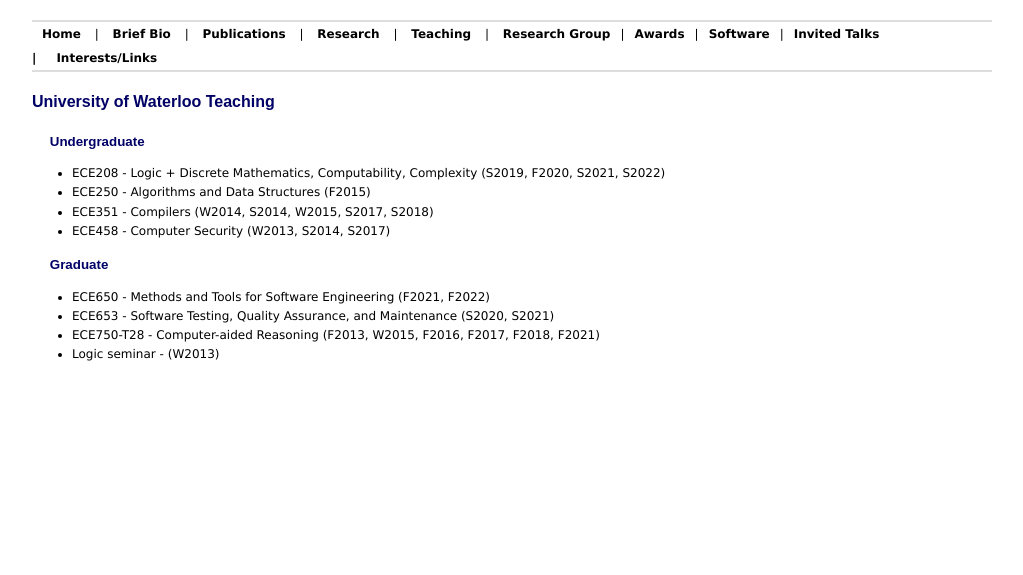
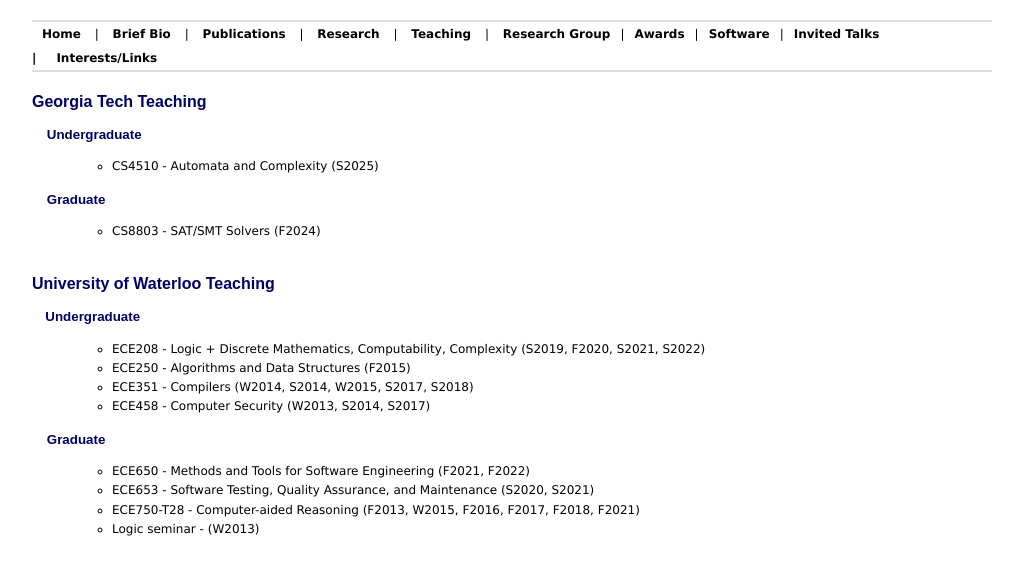
Before and after one commit to vganesh1/vganesh1.github.io, a plain HTML site: page teaching.html in a window 1280 px wide. Shown: the part 151-726 px from the top of the page, without its empty margins (128-1151 px from the left). Drawn offline with Linux system fonts and the light colour scheme.

```diff
--- a/teaching.html
+++ b/teaching.html
@@ -33,16 +33,62 @@
 
 
 
+
           Talks |</a><a href="interests.html">Interests/Links</a> </div>
       <span style="font-weight: bold;"><span style="font-weight: bold;">
+          <h2 style="text-align: justify; color: rgb(0, 0, 102);">Georgia
+            Tech Teaching</h2>
+        </span></span><span style="font-weight: bold;"><span
+          style="font-weight: bold;"><span style="font-weight: bold;"><span
+              style="font-weight: bold;"></span></span></span></span><span
+        style="font-weight: bold;"><span style="font-weight: bold;">
+          <h2 style="text-align: justify; color: rgb(0, 0, 102);"><span
+              style="font-weight: bold;"><span style="font-weight:
+                bold;">
+                <h2 style="text-align: justify; color: rgb(0, 0, 102);"><small>&nbsp;&nbsp;&nbsp;
+                    Undergraduate</small><br>
+                </h2>
+                <div style="text-align: justify;"> </div>
+              </span></span> </h2>
+        </span></span>
+      <ul>
+        <ul>
+          <li>CS4510 - Automata and Complexity (S2025)<br>
+          </li>
+        </ul>
+      </ul>
+      <span style="font-weight: bold;"><span style="font-weight: bold;"></span></span><span
+        style="font-weight: bold;"><span style="font-weight: bold;"></span></span><span
+        style="font-weight: bold;"><span style="font-weight: bold;">
+          <h2 style="text-align: justify; color: rgb(0, 0, 102);"><small>&nbsp;&nbsp;&nbsp;
+              Graduate</small></h2>
+        </span></span><span style="font-weight: bold;"><span
+          style="font-weight: bold;"></span></span><span
+        style="font-weight: bold;"><span style="font-weight: bold;"></span></span><span
+        style="font-weight: bold;"><span style="font-weight: bold;"> </span></span><span
+        style="font-weight: bold;"><span style="font-weight: bold;"> <span
+            style="font-weight: bold;"><span style="font-weight: bold;">
+              <ul style="text-align: justify;">
+                <ul>
+                  <li style="font-weight: normal;">CS8803 - SAT/SMT
+                    Solvers (F2024)<br>
+                    <br>
+                  </li>
+                </ul>
+              </ul>
+            </span></span></span></span><span style="font-weight: bold;"><span
+          style="font-weight: bold;">
           <h2 style="text-align: justify; color: rgb(0, 0, 102);">University
 
+
             of Waterloo Teaching<br>
-            <br>
-            &nbsp;&nbsp;&nbsp; <small>Undergraduate</small><br>
+          </h2>
+          <h2 style="text-align: justify; color: rgb(0, 0, 102);">&nbsp;&nbsp;
+            <small>Undergraduate</small><br>
           </h2>
           <div style="text-align: justify;"> </div>
         </span></span>
+      <ul>
         <ul>
           <li>ECE208 - Logic + Discrete Mathematics, Computability,
             Complexity (S2019, F2020, S2021, S2022)<br>
@@ -51,26 +97,20 @@
           <li>ECE351 - Compilers (W2014, S2014, W2015, S2017, S2018)</li>
           <li>ECE458 - Computer Security (W2013, S2014, S2017)</li>
         </ul>
-      <span style="font-weight: bold;"><span style="font-weight: bold;">
+      </ul>
+      <span style="font-weight: bold;"><span style="font-weight: bold;"></span></span><span
+        style="font-weight: bold;"><span style="font-weight: bold;"></span></span><span
+        style="font-weight: bold;"><span style="font-weight: bold;">
+          <h2 style="text-align: justify; color: rgb(0, 0, 102);"><small>&nbsp;&nbsp;&nbsp;
+              Graduate</small></h2>
         </span></span><span style="font-weight: bold;"><span
-          style="font-weight: bold;">
-          <h2 style="text-align: justify; color: rgb(0, 0, 102);">&nbsp;&nbsp;&nbsp;
-
-
-
-
-
-
-
-
-
-
-
-            <small>Graduate</small></h2>
-        </span></span><span style="font-weight: bold;"><span
-          style="font-weight: bold;"> <span style="font-weight: bold;"><span
-              style="font-weight: bold;">
+          style="font-weight: bold;"></span></span><span
+        style="font-weight: bold;"><span style="font-weight: bold;"></span></span><span
+        style="font-weight: bold;"><span style="font-weight: bold;"> </span></span><span
+        style="font-weight: bold;"><span style="font-weight: bold;"> <span
+            style="font-weight: bold;"><span style="font-weight: bold;">
               <ul style="text-align: justify;">
+                <ul>
                   <li style="font-weight: normal;">ECE650 - Methods and
                     Tools for Software Engineering (F2021, F2022)<br>
                   </li>
@@ -84,20 +124,10 @@
                         style="font-weight: bold;"><span
                           style="font-weight: normal;"></span></span></span></li>
                   <li style="font-weight: normal;"><span
-                    style="font-weight: bold;"><span style="font-weight:
-                      bold;"><span style="font-weight: normal;">ECE750-T28
-
-
-
-
-
-
-
-
-
-
-
-                        - Computer-aided Reasoning (</span><span
+                      style="font-weight: bold;"><span
+                        style="font-weight: bold;"><span
+                          style="font-weight: normal;">ECE750-T28 -
+                          Computer-aided Reasoning (</span><span
                           style="font-weight: normal;"></span><span
                           style="font-weight: normal;">F2013</span><span
                           style="font-weight: normal;">, </span><span
@@ -107,11 +137,12 @@
                           style="font-weight: normal;">, F2017, F2018,
                           F2021)</span></span></span></li>
                   <li style="font-weight: normal;"><span
-                    style="font-weight: bold;"><span style="font-weight:
-                      bold;"><span style="font-weight: normal;">Logic
-                        seminar - (</span></span></span><span
-                    style="font-weight: bold;"><span style="font-weight:
-                      bold;"><span style="font-weight: normal;"><span
+                      style="font-weight: bold;"><span
+                        style="font-weight: bold;"><span
+                          style="font-weight: normal;">Logic seminar - (</span></span></span><span
+                      style="font-weight: bold;"><span
+                        style="font-weight: bold;"><span
+                          style="font-weight: normal;"><span
                             style="font-weight: bold;"><span
                               style="font-weight: bold;"><span
                                 style="font-weight: bold;"><span
@@ -123,6 +154,7 @@
                                         style="font-weight: normal;"></span></span></span></span></span></span></span>)<br>
                         </span></span></span></li>
                 </ul>
+              </ul>
             </span></span></span></span></div>
   </body>
 </html>
```
Also changed, not shown: index.html (+37 -1 lines). Lines whose indentation alone changed are shown as unchanged.
